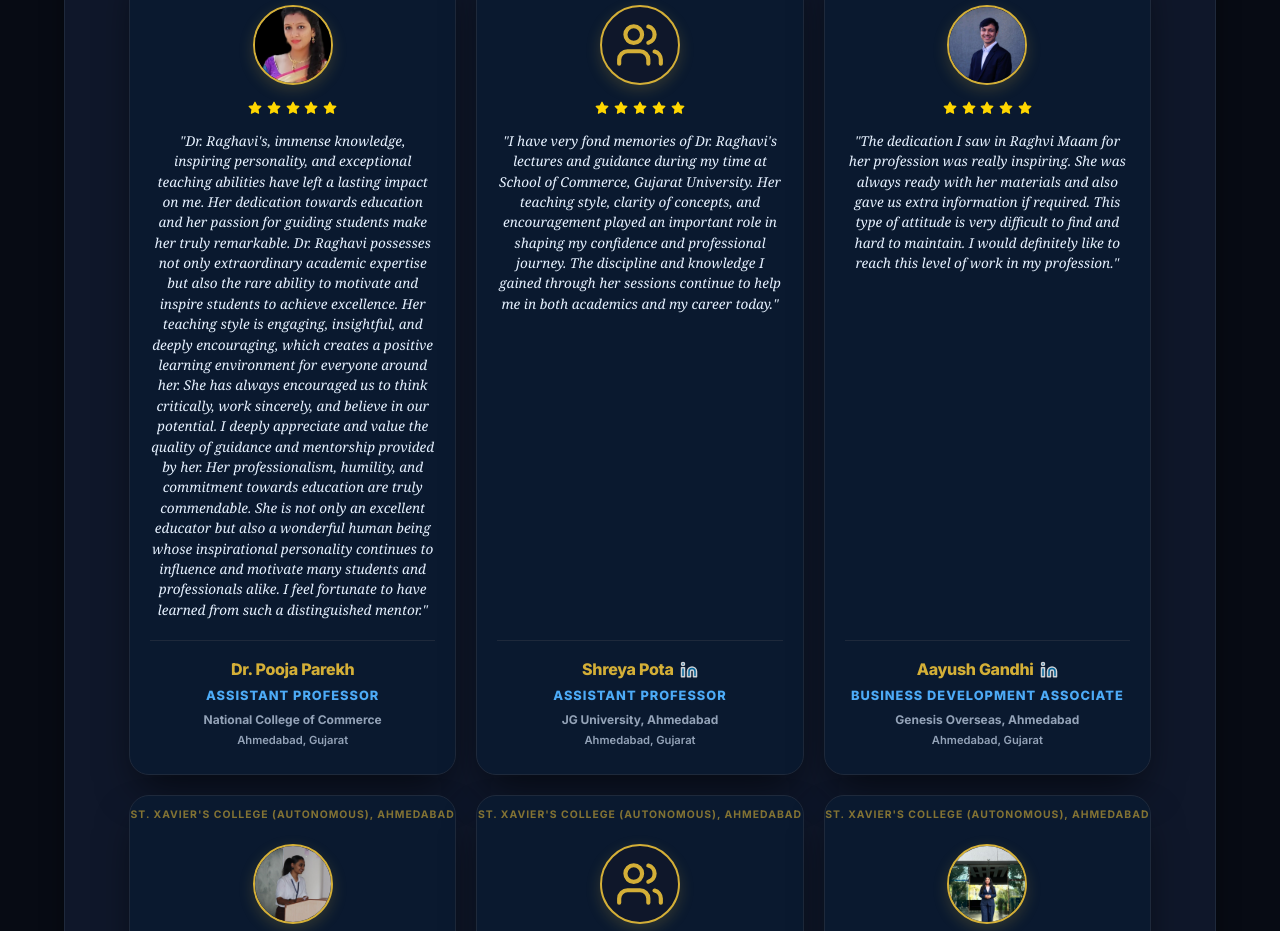
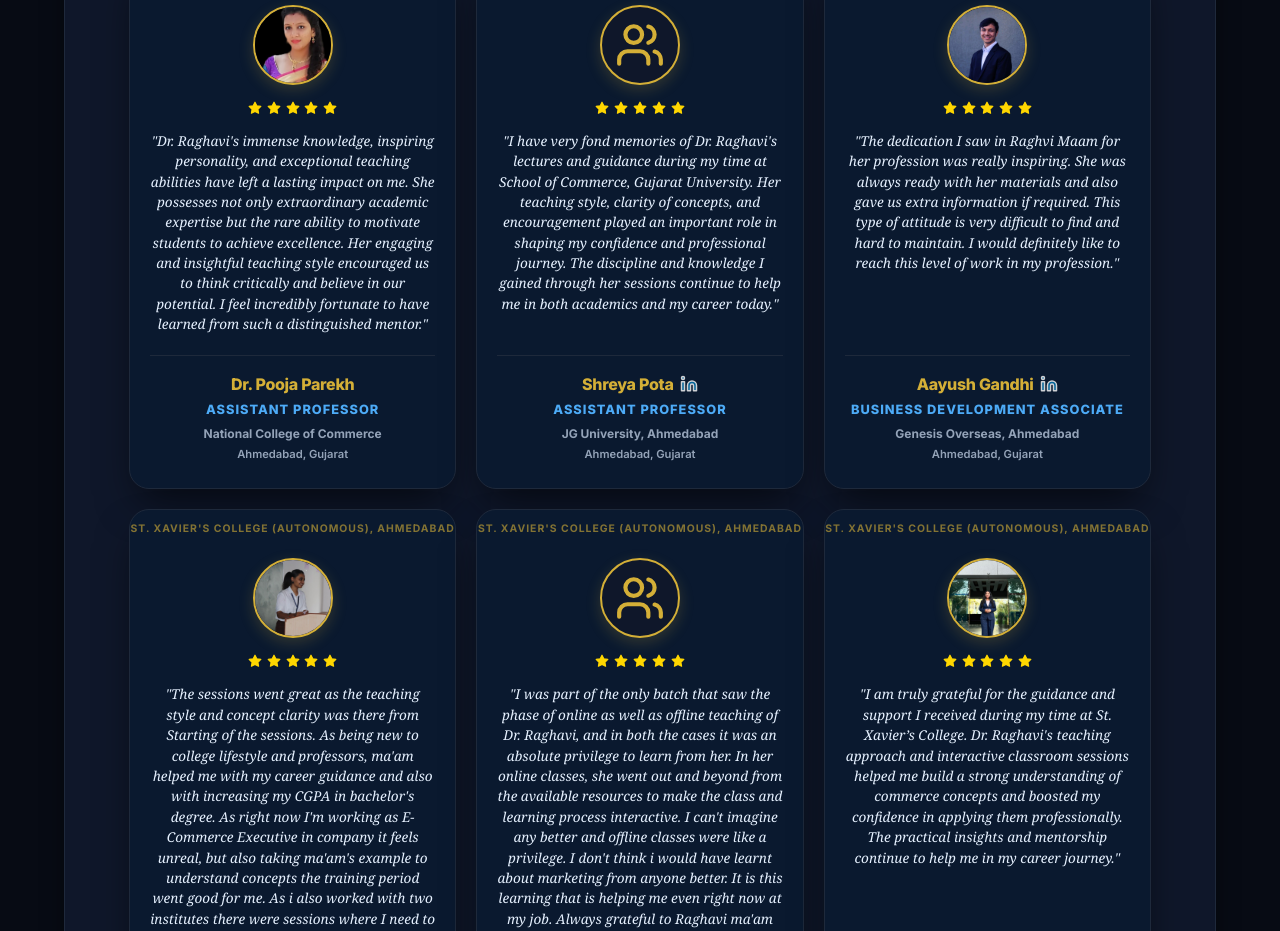
Before and after one commit to NCRaghavi/Raghavi, a React (Vite) app: page /testimonials in a window 1280 px wide. Shown: the part 5960-6891 px from the top of the page. Built offline with nearby package versions, Linux system fonts and the light colour scheme.

Commit message:
Update testimonials.js

```diff
--- a/src/data/testimonials.js
+++ b/src/data/testimonials.js
@@ -87,7 +87,7 @@ export const testimonialsData = {
       institution: "School of Commerce, Gujarat University",
       image: "/images/testimonials/pooja.jpeg",
       photoStyle: { objectPosition: 'center 10%', transform: 'scale(1.2)' },
-      text: "Dr. Raghavi's, immense knowledge, inspiring personality, and exceptional teaching abilities have left a lasting impact on me. Her dedication towards education and her passion for guiding students make her truly remarkable. Dr. Raghavi possesses not only extraordinary academic expertise but also the rare ability to motivate and inspire students to achieve excellence. Her teaching style is engaging, insightful, and deeply encouraging, which creates a positive learning environment for everyone around her. She has always encouraged us to think critically, work sincerely, and believe in our potential. I deeply appreciate and value the quality of guidance and mentorship provided by her. Her professionalism, humility, and commitment towards education are truly commendable. She is not only an excellent educator but also a wonderful human being whose inspirational personality continues to influence and motivate many students and professionals alike. I feel fortunate to have learned from such a distinguished mentor.",
+      text: "Dr. Raghavi's immense knowledge, inspiring personality, and exceptional teaching abilities have left a lasting impact on me. She possesses not only extraordinary academic expertise but the rare ability to motivate students to achieve excellence. Her engaging and insightful teaching style encouraged us to think critically and believe in our potential. I feel incredibly fortunate to have learned from such a distinguished mentor.",
       stars: 5,
       category: "student",
       priority: 3
```
